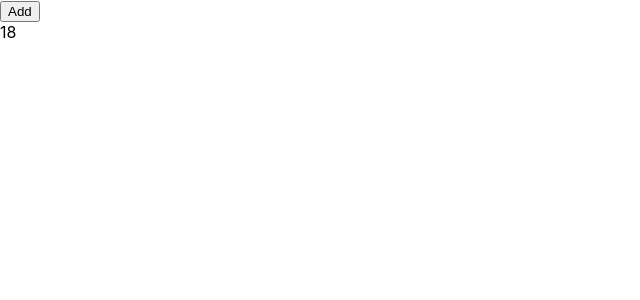
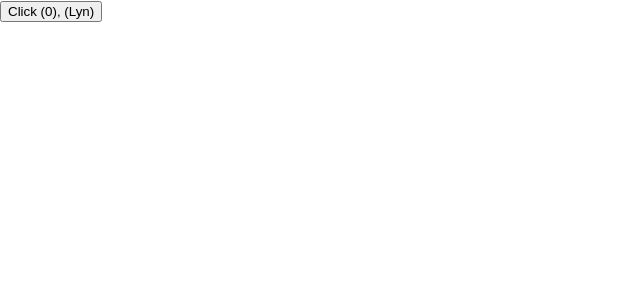
Before and after one commit to lyn-ho/train-ticket, a React app: page / in a window 1280 px wide. Shown: the top 300 px of the page, without its empty margins (0-640 px from the left). Built offline with nearby package versions, Linux system fonts and the light colour scheme.

Commit message:
State Hooks

```diff
--- a/src/App.jsx
+++ b/src/App.jsx
@@ -1,65 +1,31 @@
-import React, { Component, memo } from 'react';
-import './App.css';
+import React, { useState } from 'react';
 
-// class Foo extends Component {
-//   shouldComponentUpdate(nextProps, nextState) {
-//     if (nextProps.name === this.props.name) {
-//       return false
-//     }
-
-//     return true
+// class App2 extends Component {
+//   state = {
+//     count: 0
 //   }
 
 //   render() {
-//     console.log('Foo render')
+//     const { count } = this.state
+//     return (
+//       <button onClick={() => { this.setState({ count: count + 1 }) }}>Click ({count})</button>
 
-//     return null
+//     )
 //   }
 // }
 
-// class Foo extends PureComponent {
-//   render() {
-//     console.log('Foo render')
 
-//     return <div>{this.props.person.age}</div>
-//   }
-// }
+function App(props) {
+  // const [count, setCount] = useState(0)
+  const [count, setCount] = useState(() => (props.defaultCount || 0))
+  const [name, setName] = useState('Lyn')
 
-const Foo = memo(function Foo(props) {
-  return <div>{props.person.age}</div>
-})
 
-class App extends Component {
-  state = {
-    count: 0,
-    person: {
-      age: 18
-    }
-  }
+  return (
+    <button onClick={() => { setCount(count + 1) }}>Click ({count}), ({name})</button>
+  )
 
-  callback = () => { }
-
-  render() {
-    const { person } = this.state
-    return (
-      // <div>
-      //   <button onClick={() => {
-      //     person.age++
-      //     this.setState({ person })
-      //   }}>Add</button>
-      //   <Foo person={person} />
-      // </div>
-      <div>
-        <button onClick={() => {
-          person.age++
-          this.setState({ count: this.count + 1 })
-        }}>Add</button>
-        {/* <Foo person={person} cb={() => { }} /> */}
-        <Foo person={person} cb={this.callback} />
-      </div>
-    )
-
-  };
 }
 
+
 export default App;
```
